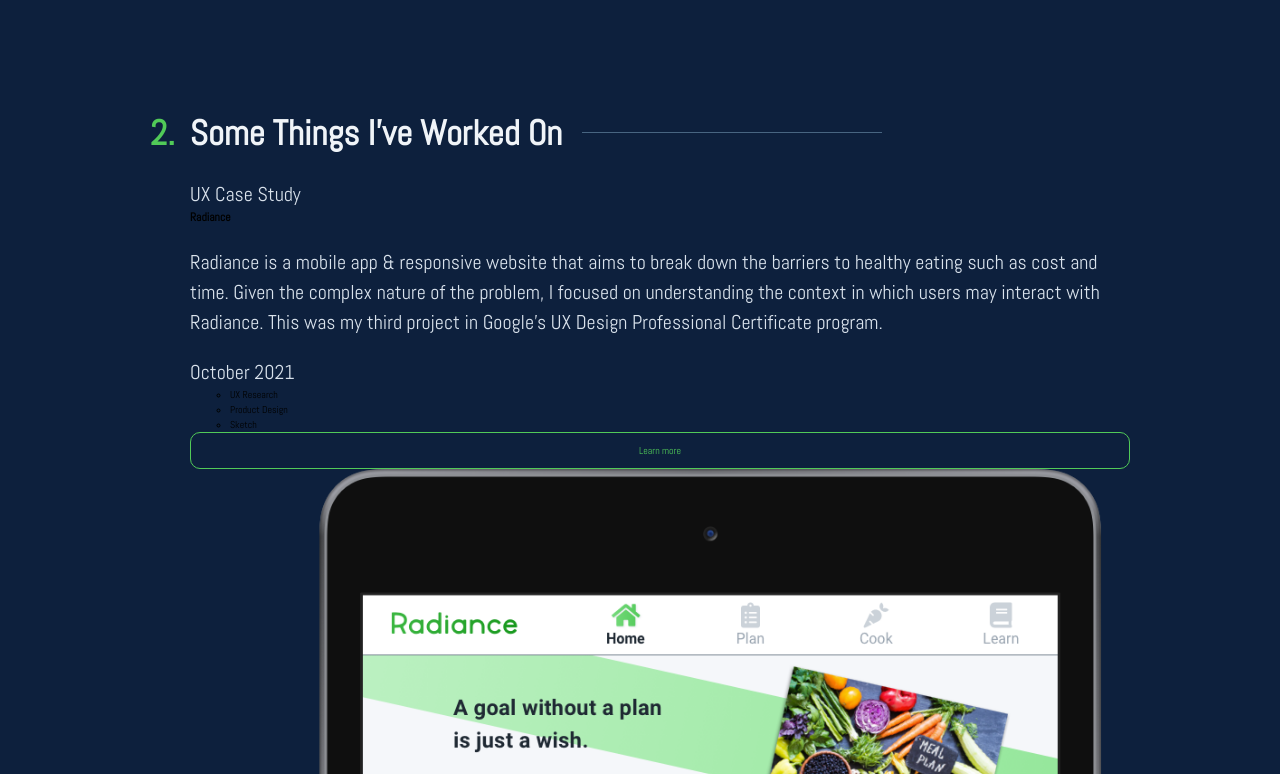
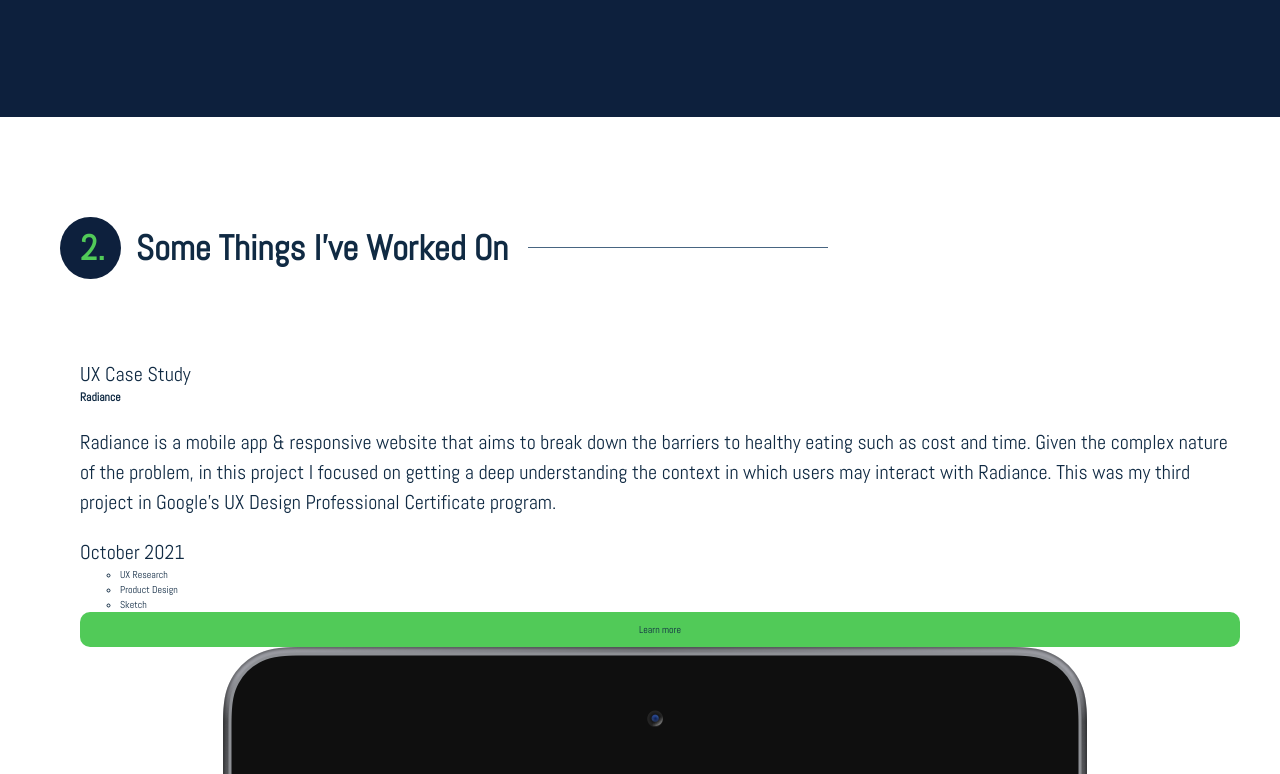
Before and after one commit to jack-parrish/portfolio, a plain HTML site: page index.html in a window 1280 px wide. Shown: the part 1586-2360 px from the top of the page. Drawn offline with Linux system fonts and the light colour scheme; a web font is replaced by a local one.

Commit message:
more project styling

```diff
--- a/index.html
+++ b/index.html
@@ -52,13 +52,23 @@
         </section>
 
         <section id="projects">
-            <div class="background"></div>
+            <div class="projects-container">
+                <header>
                     <h2 class="heading-with-number">Some Things I've Worked On</h2>
+                    <div class="project-filter">
+                        <label for="project-type">Project Type:</label>
+                        <select name="project-type" id="project-type">
+                            <option value="all" selected>All</option>
+                            <option value="ux">UX Case Study</option>
+                            <option value="webDev">Web Development</option>
+                        </select>
+                    </div>
+                </header>
                 <ul role="list">
                     <li class="project">
                         <p class="project-type">UX Case Study</p>
                         <h3 class="project-header">Radiance</h3>
-                    <p class="project-description">Radiance is a mobile app & responsive website that aims to break down the barriers to healthy eating such as cost and time.  Given the complex nature of the problem, I focused on understanding the context in which users may interact with Radiance.  This was my third project in Google's UX Design Professional Certificate program.</p>
+                        <p class="project-description">Radiance is a mobile app & responsive website that aims to break down the barriers to healthy eating such as cost and time.  Given the complex nature of the problem, in this project I focused on getting a deep understanding the context in which users may interact with Radiance.  This was my third project in Google's UX Design Professional Certificate program.</p>
                         <p class="project-duration">October 2021</p>
                         <ul class="project-skills">
                             <li>UX Research</li>
@@ -73,7 +83,7 @@
                     <li class="project">
                         <p class="project-type">UX Case Study</p>
                         <h3 class="project-header">Minigame Madness</h3>
-                    <p class="project-description">Minigame Madness is my second project in Google's UX Design Professional Certificate program.  I designed this responsive website to help build relationships among team members and friends in a fun and engaging way.  I had a lot of fun thinking of different games for the website and designing the layout of the different pages.</p>
+                        <p class="project-description">Minigame Madness is my second project in Google's UX Design Professional Certificate program.  I designed this responsive website to help build relationships among team members and friends in a fun and engaging way.  I wanted to push myself in designing the look and feel of the site, and I had a lot of fun thinking of different games and features for the website.</p>
                         <p class="project-duration">September 2021 - October 2021</p>
                         <ul class="project-skills">
                             <li>Product Design</li>
@@ -101,6 +111,8 @@
                         </a>
                     </li>
                 </ul>
+            </div>
+
         </section>
 
         <section id="experience">
--- a/styles/style.scss
+++ b/styles/style.scss
@@ -4,6 +4,8 @@
 /* Variables */
 $background-color: #0d203d;
 $primary-color: #51CA58;
+$primary-dark: #014807;
+$primary-light: #E3F9E5;
 $grey-9: #F0F4F8;
 $grey-8: #D9E2EC;
 $grey-7: #BCCCDC;
@@ -112,7 +114,7 @@
   position: fixed;
   top: 0px;
   padding: 0rem 2rem;
-  background-color: hsla(216, 65%, 15%,85%);
+  background-color: hsla(216, 65%, 15%,90%);
   backdrop-filter: blur(1rem);
   width: 100%;
   z-index: 11;
@@ -169,7 +171,7 @@
           height: 0.1em;
           background-color: $primary-color;
           opacity: 1;
-          transform: translate3d(-100%, 0, 0);
+          transform: translate3d(-101%, 0, 0);
           transition: transform .3s;
         }
 
@@ -205,7 +207,9 @@
     padding: 0 .5rem;
   }
 
-  transition: background-color .25s ease-in-out;
+  transition-property: background-color, color;
+  transition-duration: .25s;
+  transition-timing-function: ease-in-out;
 
   &:hover,&:focus {
     background-color: hsla(123, 53%, 55%, 10%);
@@ -219,7 +223,6 @@
 
 main {
   min-height: 100vh;
-  max-width: 1400px;
   width: 100%;
   padding: 0 15rem;
   counter-reset: section;
@@ -237,6 +240,7 @@
     justify-content: center;
     align-items: flex-start;
     min-height: 100vh;
+    max-width: 110rem;
 
 
     .intro {
@@ -288,7 +292,10 @@
   &::before {
     content: counter(section) ".";
     margin-right: 1.5rem;
+    padding: .5rem 1.6rem .5rem 2rem;
     color: $primary-color;
+    background-color: $background-color;
+    border-radius: 50%;
   }
 
   &::after {
@@ -303,6 +310,8 @@
 }
 
 section[id] {
+  margin-bottom: 10rem;
+
   &::before {
     content: '';
     display: block;
@@ -331,3 +340,57 @@
     }
   }
 }
+
+#projects {
+  width: 100vw;
+  background-color: #fff;
+}
+
+.projects-container {
+  max-width: 120rem;
+  margin: auto;
+
+  h2,h3,p,li {
+    color: $grey-1;
+  }
+
+  header {
+    position: relative;
+    background-color: transparent;
+    display: flex;
+    justify-content: space-between;
+    align-items: center;
+    z-index: 5;
+    margin-bottom: 6rem;
+  }
+}
+
+.project {
+  display: grid;
+
+  .btn {
+    background-color: $primary-color;
+    color: $grey-1;
+    border: none;
+
+    &:hover {
+      background-color:$background-color;
+      color: $grey-9;
+    }
+  }
+}
+
+.project-filter {
+  // display: flex;
+  display: none;
+  align-items: center;
+
+  label {
+    font-size: 1.6rem;
+    margin-right: 1rem;
+  }
+  select {
+    font-size: 1.6rem;
+    padding: 1rem;
+  }
+}
```
Also changed, not shown: styles/style.css, 1 other file. Lines whose indentation alone changed are shown as unchanged.
